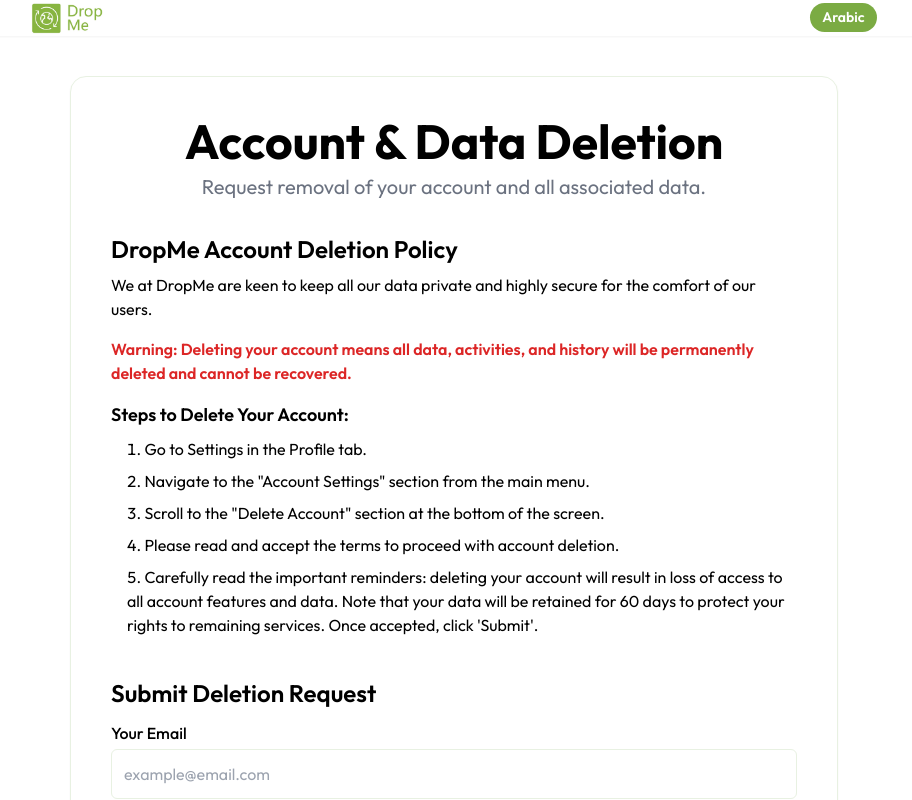
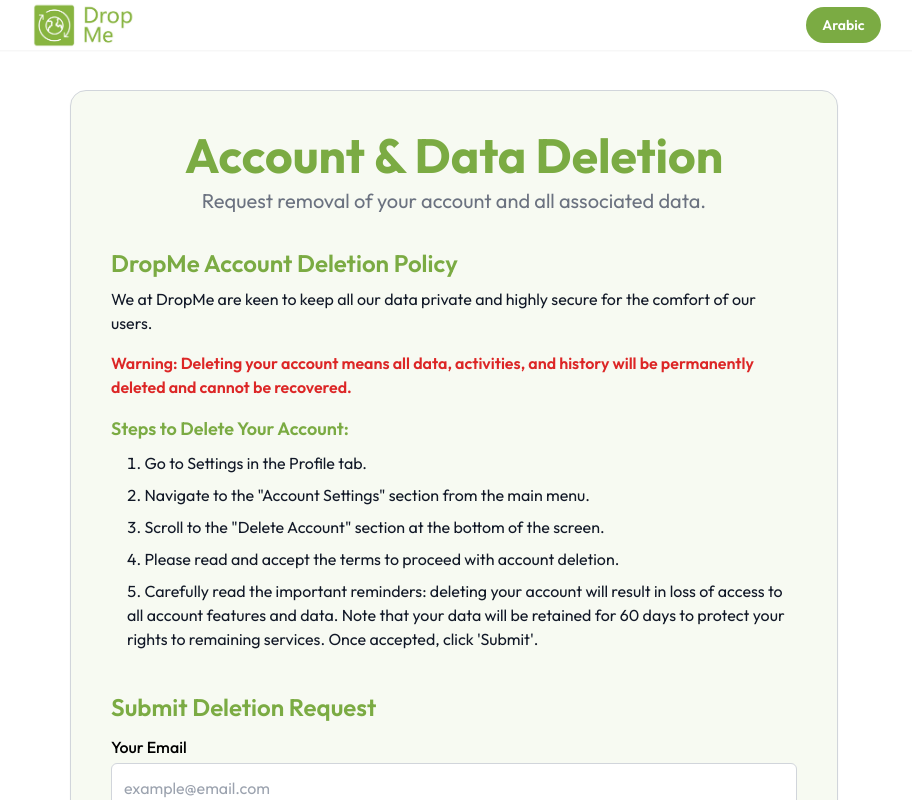
Before and after one commit to dropmeteamwork/App-webpages, a React (Create React App) app: page / in a window 1280 px wide. Shown: the top 800 px of the page, without its empty margins (186-1098 px from the left). Built offline with nearby package versions, Linux system fonts and the light colour scheme.

Commit message:
Update the styling of the ui to match the privacy

```diff
--- a/src/App.css
+++ b/src/App.css
@@ -2,11 +2,29 @@
 @tailwind components;
 @tailwind utilities;
 
+/* DaisyUI themes */
+@plugin "daisyui" {
+  themes: light --default;
+}
+
+/* Font */
 @font-face {
   font-family: "outlit";
-  src: url("./assets/fonts/Outfit/Outfit-VariableFont_wght.ttf") format("truetype");
+  src: url("./assets/fonts/Outfit/Outfit-VariableFont_wght.ttf")
+    format("truetype");
+  font-style: normal;
 }
 
+/* Global font */
 body {
   font-family: "outlit", sans-serif;
 }
+
+/* Custom theme variables */
+@theme {
+  --color-primary-color: #7bab43;
+  --color-hover-color: #6d973c;
+  --color-secondary-color: #f3f8eba3;
+  --color-shade-grey: #f8f8f8;
+  --color-text-color: #111827;
+}
--- a/src/App.jsx
+++ b/src/App.jsx
@@ -8,23 +8,24 @@ function App() {
   const [lang, setLang] = useState("en");
 
   // Toggle language between English and Arabic
-  const TranslateFunc = () => setLang(prev => (prev === "en" ? "ar" : "en"));
+  const TranslateFunc = () =>
+    setLang((prev) => (prev === "en" ? "ar" : "en"));
 
   return (
-    <div className="flex flex-col min-h-screen" dir={lang === "en" ? "ltr" : "rtl"}>
+    <>
       {/* Header */}
       <Navbar lang={lang} TranslateFunc={TranslateFunc} />
 
-      {/* Main Content */}
-      <main className="flex-grow grid grid-cols-12 px-4 md:px-0">
+      {/* Main Content (same layout as old project) */}
+      <div className="grid grid-cols-12 px-4 md:px-0">
         <div className="col-span-12 md:col-start-2 md:col-span-10 lg:col-start-3 lg:col-span-8">
           <ContentCard lang={lang} />
         </div>
-      </main>
+      </div>
 
       {/* Footer */}
       <Footer />
-    </div>
+    </>
   );
 }
 
--- a/src/components/ContentCard.jsx
+++ b/src/components/ContentCard.jsx
@@ -1,31 +1,30 @@
 import React, { useState, useEffect } from "react";
 import { motion, AnimatePresence } from "framer-motion";
-import { THEME } from "../theme";
-import translations from "../locales/translations.json"; // import translations
-import dropmeLogo from "../assets/images/dropme-logo-title.png"; // import your logo
+import translations from "../locales/translations.json";
+import dropmeLogo from "../assets/images/dropme-logo-title.png";
 
 export default function ContentCard({ lang }) {
   const [email, setEmail] = useState("");
   const [submitted, setSubmitted] = useState(false);
 
+  const current = translations[lang].delete_account;
+
   const handleSubmit = (e) => {
     e.preventDefault();
     setSubmitted(true);
-    console.log("User requested deletion:", email);
   };
 
-  const current = translations[lang].delete_account;
+  // Set browser tab title + favicon (always English)
+  useEffect(() => {
+    document.title = "DropMe - Delete Account";
 
-  // Set browser tab title and favicon
-  useEffect(() => {
-    document.title = "DropMe - Delete Account"; // always English
+    const link =
+      document.querySelector("link[rel~='icon']") ||
+      document.createElement("link");
 
-    // Update favicon
-    const link =
-      document.querySelector("link[rel~='icon']") || document.createElement("link");
     link.rel = "icon";
-    link.href = dropmeLogo; // path to your logo
-    document.getElementsByTagName("head")[0].appendChild(link);
+    link.href = dropmeLogo;
+    document.head.appendChild(link);
   }, []);
 
   return (
@@ -40,68 +39,77 @@ export default function ContentCard({ lang }) {
       >
         <div
           dir={lang === "en" ? "ltr" : "rtl"}
-          className="w-full max-w-3xl bg-secondary-color p-6 sm:p-10 rounded-2xl shadow-sm border"
-          style={{ borderColor: THEME.border }}
+          className="w-full max-w-3xl bg-[#F3F8EBA3] p-6 sm:p-10 rounded-2xl shadow-sm border border-gray-300"
         >
-          {/* Logo + Title */}
+          {/* LOGO + Heading */}
           <div className="flex flex-col items-center mb-8">
 
-            <h1 className="font-bold text-3xl md:text-4xl lg:text-5xl text-primary-color mb-2">
+
+            <h1 className="font-bold text-3xl md:text-4xl lg:text-5xl text-[#7BAB43] mb-2">
               {current.heading}
             </h1>
-            <p className="text-gray-500 md:text-lg lg:text-xl">{current.subtitle}</p>
+            <p className="text-gray-500 md:text-lg lg:text-xl">
+              {current.subtitle}
+            </p>
           </div>
 
-          {/* Deletion Policy */}
+          {/* POLICY */}
           <section className="mb-10">
-            <h2 className="font-semibold text-xl md:text-2xl mb-2 text-primary-color">
+            <h2 className="font-semibold text-xl md:text-2xl mb-2 text-[#7BAB43]">
               {current.policyTitle}
             </h2>
-            <p className="text-text-color mb-4">{current.policyText}</p>
+
+            <p className="text-[#111827] mb-4">{current.policyText}</p>
+
             <p className="text-red-600 font-semibold mb-4">{current.warning}</p>
 
-            <h3 className="font-semibold text-lg mb-2 text-primary-color">
+            <h3 className="font-semibold text-lg mb-2 text-[#7BAB43]">
               {current.stepsTitle}
             </h3>
+
             <ol
-              className={`list-decimal list-inside space-y-2 text-text-color ${
+              className={`list-decimal list-inside space-y-2 text-[#111827] ${
                 lang === "en" ? "pl-4" : "pr-4"
               }`}
             >
-              {current.steps.map((step, idx) => (
-                <li key={idx}>{step}</li>
+              {current.steps.map((step, i) => (
+                <li key={i}>{step}</li>
               ))}
             </ol>
           </section>
 
-          {/* Request Form */}
+          {/* FORM */}
           <section className="mb-10">
-            <h2 className="font-semibold text-xl md:text-2xl mb-3 text-primary-color">
+            <h2 className="font-semibold text-xl md:text-2xl mb-3 text-[#7BAB43]">
               {current.formTitle}
             </h2>
 
             {submitted ? (
-              <div className="p-4 rounded-lg mb-4 bg-white border-l-4 border-primary-color">
-                <p className="text-green-700 font-medium">{current.successMessage}</p>
+              <div className="p-4 rounded-lg mb-4 bg-white border-l-4 border-[#7BAB43]">
+                <p className="text-green-700 font-medium">
+                  {current.successMessage}
+                </p>
               </div>
             ) : (
               <form onSubmit={handleSubmit} className="space-y-4">
                 <div>
-                  <label className="block mb-1 font-medium">{current.emailLabel}</label>
+                  <label className="block mb-1 font-medium">
+                    {current.emailLabel}
+                  </label>
+
                   <input
                     required
                     type="email"
-                    placeholder="example@email.com"
                     value={email}
                     onChange={(e) => setEmail(e.target.value)}
-                    className="w-full p-3 border rounded-md"
-                    style={{ borderColor: THEME.border }}
+                    placeholder="example@email.com"
+                    className="w-full p-3 border border-gray-300 rounded-md"
                   />
                 </div>
+
                 <button
                   type="submit"
-                  className="w-full py-3 rounded-md font-semibold text-white"
-                  style={{ background: THEME.primary }}
+                  className="w-full py-3 rounded-md font-semibold text-white bg-[#7BAB43] hover:bg-[#6d973c] transition"
                 >
                   {current.submitButton}
                 </button>
@@ -109,16 +117,18 @@ export default function ContentCard({ lang }) {
             )}
           </section>
 
-          {/* Contact Support */}
+          {/* CONTACT */}
           <section>
-            <h2 className="font-semibold text-xl md:text-2xl mb-3 text-primary-color">
+            <h2 className="font-semibold text-xl md:text-2xl mb-3 text-[#7BAB43]">
               {current.contactTitle}
             </h2>
-            <p className="text-text-color">{current.contactText}</p>
+
+            <p className="text-[#111827]">{current.contactText}</p>
+
             <div className="mt-4 px-4 py-4 rounded-lg bg-white border-l-4 border-orange-500">
               <a
                 href={`mailto:${current.contactEmail}`}
-                className="font-semibold text-lg text-primary-color hover:text-hover-color transition"
+                className="font-semibold text-lg text-[#7BAB43] hover:text-[#6d973c] transition"
               >
                 {current.contactEmail}
               </a>
--- a/src/components/Navbar.jsx
+++ b/src/components/Navbar.jsx
@@ -1,33 +1,40 @@
 import React from "react";
 import dropmeLogo from "../assets/images/dropme-logo.png";
 
-export default function Navbar({ lang, TranslateFunc }) {
+export default function NavBar({ lang, TranslateFunc }) {
   return (
     <div className="navbar bg-base-100 shadow-sm px-0">
       <div className="w-full grid grid-cols-12 px-4 md:px-0">
         <div className="col-span-12 md:col-start-2 md:col-span-10 lg:col-start-3 lg:col-span-8 flex justify-between items-center">
-          <div className="flex-1">
-            <img alt="Drop Me logo" src={dropmeLogo} className="w-20 md:w-20" />
+
+          {/* Logo */}
+          <div className="flex-1 flex items-center">
+            <img
+              alt="Drop Me logo"
+              src={dropmeLogo}
+              className="w-20 md:w-24 lg:w-28 object-contain"
+            />
           </div>
+
+          {/* Language Button */}
           <div className="flex-none">
-            <ul className="menu menu-horizontal px-1">
-              <li>
-                <button
-                  onClick={TranslateFunc}
-                  className="px-4 py-2 rounded-full font-semibold text-white"
-                  style={{
-                    backgroundColor: "#7bab43", // primary color
-                    border: "none",
-                    outline: "none",
-                    padding: "0.25rem 0.75rem", // smaller padding
-                    fontSize: "0.875rem", // smaller text
-                  }}
-                >
-                  {lang === "en" ? "Arabic" : "English"}
-                </button>
-              </li>
-            </ul>
+            <button
+              onClick={TranslateFunc}
+              className="
+                bg-primary-color
+                text-white
+                rounded-full
+                px-4 py-2
+                text-sm
+                font-semibold
+                hover:bg-hover-color
+                transition
+              "
+            >
+              {lang === "en" ? "Arabic" : "English"}
+            </button>
           </div>
+
         </div>
       </div>
     </div>
--- /dev/null
+++ b/src/main.jsx
@@ -0,0 +1,10 @@
+import { StrictMode } from 'react'
+import { createRoot } from 'react-dom/client'
+import './App.css'
+import App from './App.jsx'
+
+createRoot(document.getElementById('root')).render(
+  <StrictMode>
+    <App />
+  </StrictMode>,
+)
--- a/tailwind.config.js
+++ b/tailwind.config.js
@@ -1,11 +1,15 @@
-/** @type {import('tailwindcss').Config} */
 module.exports = {
-  content: [
-    "./src/**/*.{js,jsx,ts,tsx}", // all React components
-    "./public/index.html",         // your index.html
-  ],
+  content: ["./src/**/*.{js,jsx,ts,tsx}"],
   theme: {
-    extend: {},
+    extend: {
+      colors: {
+        "primary-color": "#7bab43",
+        "secondary-color": "#eff8e6",
+        "text-color": "#4e5860",
+        "hover-color": "#6ea23c",
+        "border-color": "#dce6d1",
+      },
+    },
   },
   plugins: [],
 };
```
Also changed, not shown: src/components/Footer.jsx (+24 -18 lines).
